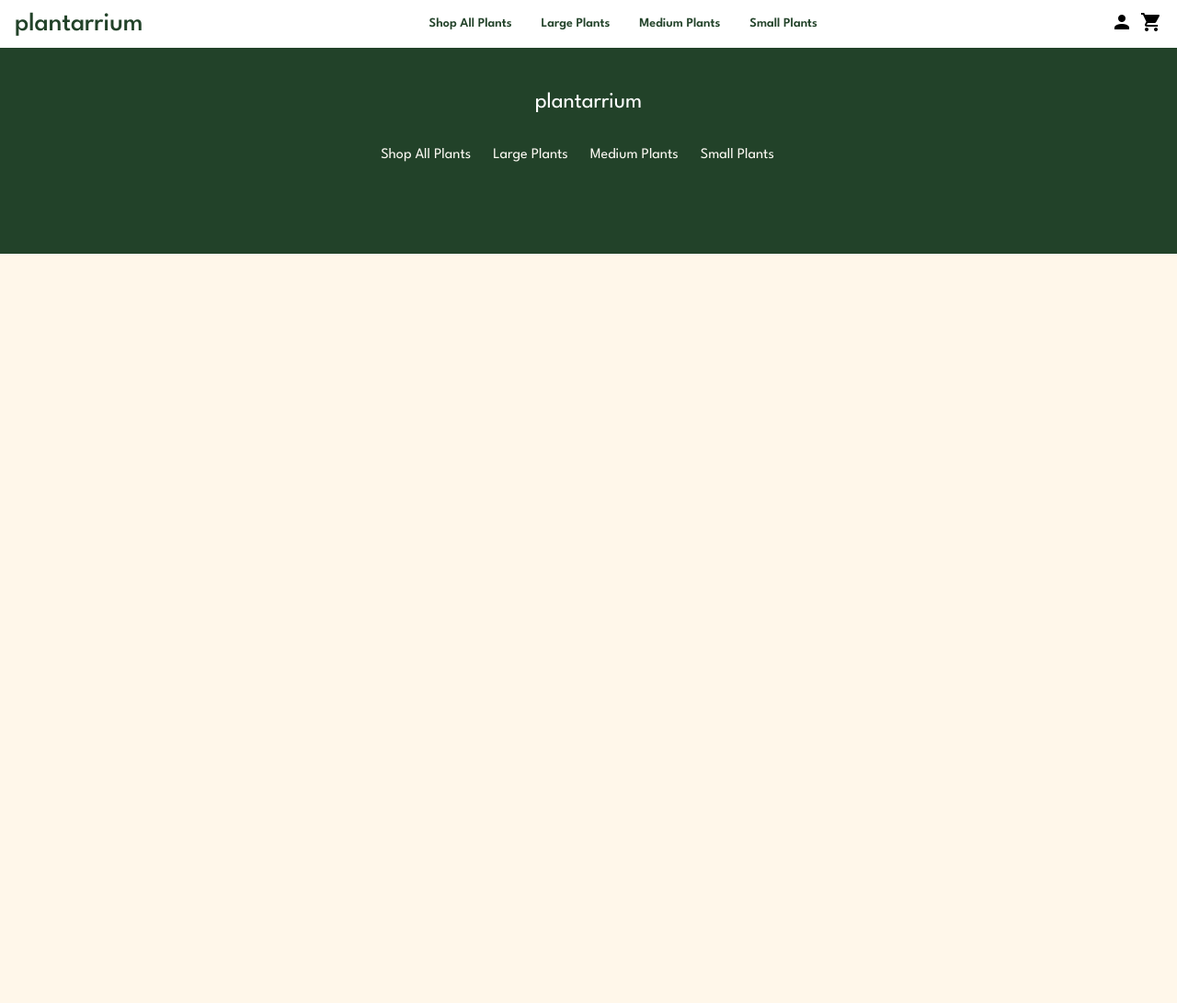
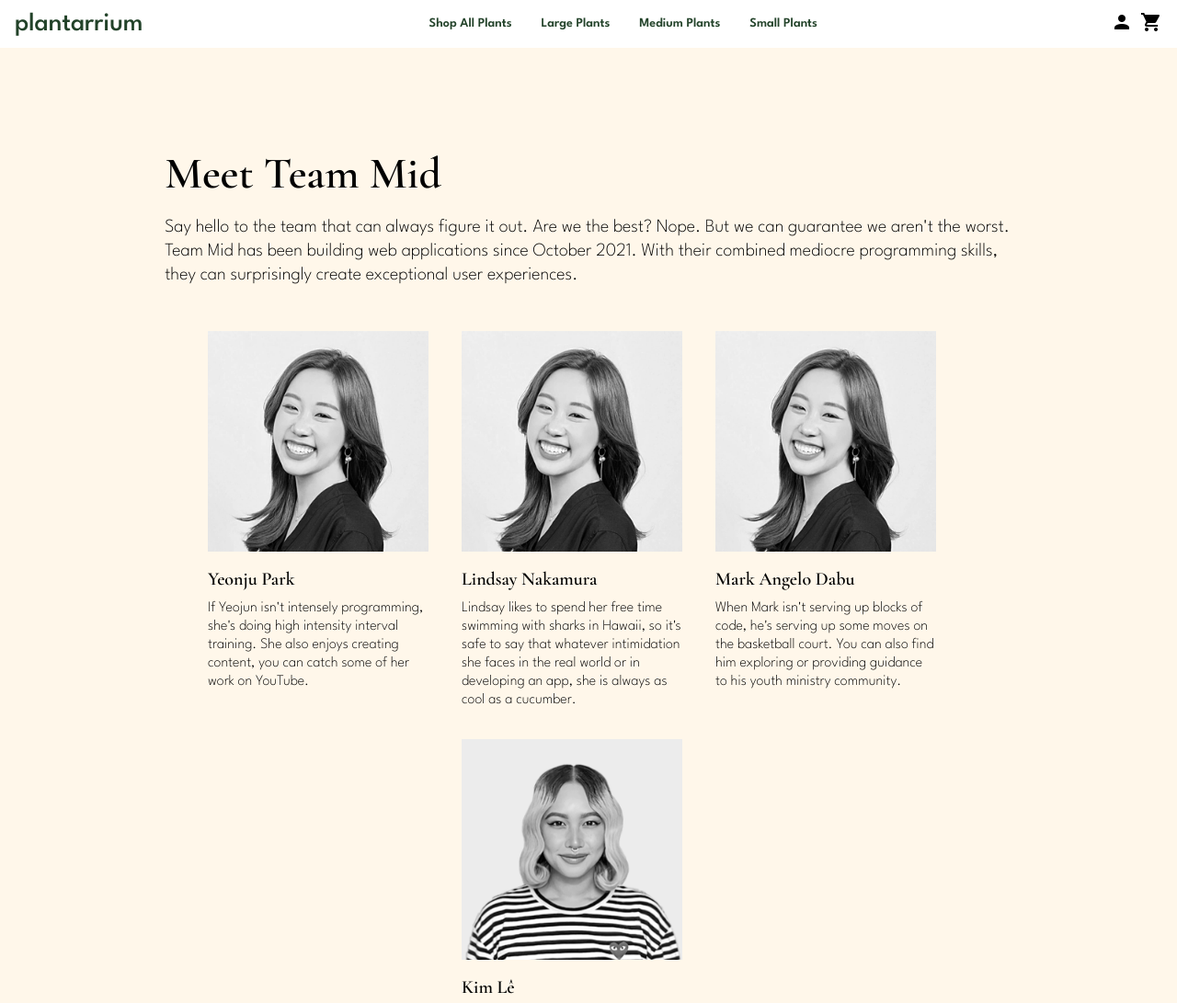
Before and after one commit to 2110-FTB-PT/infinite-loop, a React app: page /about in a window 1280 px wide. Shown: the top 1091 px of the page at 92% size. Before the commit the page ends 800 px from the top, so only its background shows below. Built offline with nearby package versions, Linux system fonts and the light colour scheme; no server answers.

Commit message:
added new footer content and about page is up

```diff
--- /dev/null
+++ b/src/components/About.js
@@ -0,0 +1,67 @@
+import React from "react";
+import yeonju from "./img/about-yeonju.png";
+// import lindsay from "./img/about-lindsay.png";
+// import mark from "./img/about-mark.png";
+import kim from "./img/about-kim.png";
+import "../style/About.css";
+
+const About = () => {
+  return (
+    <>
+      <div className='about-hero-container'>
+        <div className='about-hero-header'>Meet Team Mid</div>
+        <div className='about-hero-subhead'>
+          Say hello to the team that can always figure it out. Are we the best?
+          Nope. But we can guarantee we aren't the worst. Team Mid has been
+          building web applications since October 2021. With their combined
+          mediocre programming skills, they can surprisingly create exceptional
+          user experiences.
+        </div>
+
+        <div className='about-body-content-container'>
+          <div className='about-team-member'>
+            <img className='box' src={yeonju} alt='headshot-yeonju' />
+            <div className='about-name-label'>Yeonju Park</div>
+            <div className='about-description'>
+              If Yeojun isn't intensely programming, she's doing high intensity
+              interval training. She also enjoys creating content, you can catch
+              some of her work on YouTube.
+            </div>
+          </div>
+          <div className='about-team-member'>
+            <img className='box' src={yeonju} alt='headshot-yeonju' />
+            <div className='about-name-label'>Lindsay Nakamura</div>
+            <div className='about-description'>
+              Lindsay likes to spend her free time swimming with sharks in
+              Hawaii, so it's safe to say that whatever intimidation she faces
+              in the real world or in developing an app, she is always as cool
+              as a cucumber.
+            </div>
+          </div>
+
+          <div className='about-team-member'>
+            <img className='box' src={yeonju} alt='headshot-yeonju' />
+            <div className='about-name-label'>Mark Angelo Dabu</div>
+            <div className='about-description'>
+              When Mark isn't serving up blocks of code, he's serving up some
+              moves on the basketball court. You can also find him exploring or
+              providing guidance to his youth ministry community.
+            </div>
+          </div>
+
+          <div className='about-team-member'>
+            <img className='box' src={kim} alt='headshot-kim' />
+            <div className='about-name-label'>Kim Lê</div>
+            <div className='about-description'>
+              Kim splits her time between Guadalajara and the Bay Area, where
+              she designs by day and builds components by night. In between, you
+              can catch her skating around the city and being a major foodie.
+            </div>
+          </div>
+        </div>
+      </div>
+    </>
+  );
+};
+
+export default About;
--- a/src/components/App.js
+++ b/src/components/App.js
@@ -7,6 +7,7 @@ import Navigation from "./Navigation";
 import Home from "./Home";
 import Footer from "./Footer";
 import Cart from "./Cart";
+import About from "./About";
 // getAPIHealth is defined in our axios-services directory index.js
 // you can think of that directory as a collection of api adapters
 // where each adapter fetches specific info from our express server's /api route
@@ -73,12 +74,14 @@ const App = () => {
           path='/register'
           element={<RegisterForm token={token} setToken={setToken} />}
         />
+
         <Route path='/shopall' element={<ShopAll />} />
         <Route path='/largeplants' element={<LargePlants />} />
         <Route path='/mediumplants' element={<MediumPlants />} />
         <Route path='/smallplants' element={<SmallPlants />} />
         <Route path='/cart' element={<Cart />} />
         <Route path='/myaccount' element={<MyAccount />} />
+        <Route path='/about' element={<About />} />
       </Routes>
       <Footer />
     </div>
--- a/src/components/Footer.js
+++ b/src/components/Footer.js
@@ -10,11 +10,35 @@ const Footer = () => {
           <div className='footer-logo'>plantarrium</div>
         </Link>
 
-        <div className='footer-categories-container'>
-          <div className='footer-categories-link'>Shop All Plants</div>
-          <div className='footer-categories-link'>Large Plants</div>
-          <div className='footer-categories-link'>Medium Plants</div>
-          <div className='footer-categories-link'>Small Plants</div>
+        <div className='footer-links-container'>
+          <div className='footer-section-container'>
+            <div className='footer-label'>Company</div>
+            <Link to='/about' style={{ textDecoration: "none" }}>
+              <div className='footer-link'>About</div>
+            </Link>
+            <Link to='/' style={{ textDecoration: "none" }}>
+              <div className='footer-link'>Careers</div>
+            </Link>
+            <Link to='/' style={{ textDecoration: "none" }}>
+              <div className='footer-link'>Contact</div>
+            </Link>
+          </div>
+
+          <div className='footer-section-container'>
+            <div className='footer-label'>Shop</div>
+            <Link to='/shopall' style={{ textDecoration: "none" }}>
+              <div className='footer-link'>Shop All Plants</div>
+            </Link>
+            <Link to='/largeplants' style={{ textDecoration: "none" }}>
+              <div className='footer-link'>Large Plants</div>
+            </Link>
+            <Link to='mediumplants' style={{ textDecoration: "none" }}>
+              <div className='footer-link'>Medium Plants</div>
+            </Link>
+            <Link to='/smallplants' style={{ textDecoration: "none" }}>
+              <div className='footer-link'>Small Plants</div>
+            </Link>
+          </div>
         </div>
       </div>
     </>
--- a/src/components/index.js
+++ b/src/components/index.js
@@ -1,5 +1,5 @@
-export { default as App } from './App';
-export { default as Reviews } from './Reviews'
+export { default as App } from "./App";
+export { default as Reviews } from "./Reviews";
 export { default as Cart } from "./Cart";
 export { default as MyAccount } from "./MyAccount/MyAccount";
 export { default as MyOrders } from "./MyAccount/MyOrders";
--- /dev/null
+++ b/src/style/About.css
@@ -0,0 +1,57 @@
+.about-hero-container {
+  margin-top: 20vh;
+  margin-left: 14vw;
+  margin-right: 14vw;
+  margin-bottom: 20vh;
+}
+
+.about-hero-header {
+  font-family: "Cormorant Garamond", sans-serif;
+  font-size: 48px;
+  line-height: 58px;
+  font-weight: 600;
+  text-align: left;
+  margin-bottom: 16px;
+}
+
+.about-hero-subhead {
+  font-size: 20px;
+  line-height: 26px;
+  font-weight: 300;
+  text-align: left;
+  margin-bottom: 48px;
+}
+
+.about-body-content-container {
+  display: flex;
+  flex-flow: row wrap;
+  justify-content: center;
+}
+
+.about-team-member {
+  display: flex;
+  flex-flow: column wrap;
+  width: 240px;
+  margin-right: 36px;
+  margin-bottom: 32px;
+}
+
+.box {
+  width: 100%;
+}
+
+.about-name-label {
+  margin: 16px 0px 8px 0px;
+  font-family: "Cormorant Garamond", sans-serif;
+  font-size: 20px;
+  line-height: 28px;
+  font-weight: 600;
+  text-align: left;
+}
+
+.about-description {
+  font-size: 16px;
+  line-height: 20px;
+  font-weight: 300;
+  text-align: left;
+}
--- a/src/style/Footer.css
+++ b/src/style/Footer.css
@@ -16,16 +16,32 @@
   color: #fff;
 }
 
-.footer-categories-container {
+.footer-links-container {
   display: flex;
   flex-flow: row wrap;
   justify-content: center;
 }
 
-.footer-categories-link {
+.footer-section-container {
+  display: flex;
+  flex-flow: column wrap;
+  justify-content: flex-start;
+  align-items: center;
+  margin: 0px 24px;
+}
+
+.footer-label {
+  font-size: 20px;
+  line-height: 30px;
+  font-weight: 500;
+  text-align: center;
+  margin-bottom: 8px;
+}
+
+.footer-link {
   font-size: 16px;
   line-height: 22px;
   font-weight: 400;
   text-align: center;
-  margin-right: 24px;
+  color: #fff;
 }
```
Also changed, not shown: src/components/img/about-kim.png (added), src/components/img/about-yeonju.png (added).
